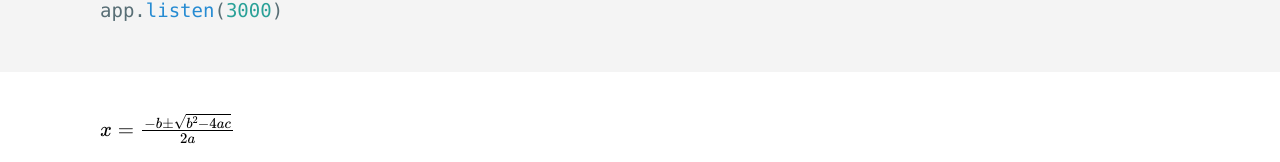
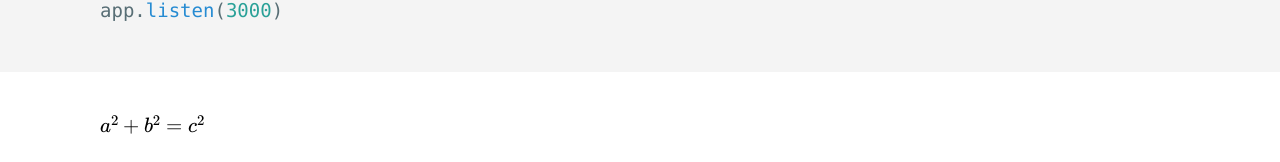
Before and after one commit to niedabao1/niedabao1.github.io, a Jekyll site: the page built from _posts/2019-06-30-coding-post.markdown, in a window 1280 px wide. Shown: the part 819-981 px from the top of the page. Built offline with Jekyll 4.4.1, drawn with Linux system fonts in a browser that asks for light colours; formulas are drawn with MathJax 3.

Commit message:
LTex测试

````diff
--- a/_posts/2019-06-30-coding-post.markdown
+++ b/_posts/2019-06-30-coding-post.markdown
@@ -17,4 +17,4 @@ app.get('/', function (req, res) {
 
 app.listen(3000)
 ```
-$$x = {-b \pm \sqrt{b^2-4ac} \over 2a}$$
+$$a^2 + b^2 = c^2$$
````
